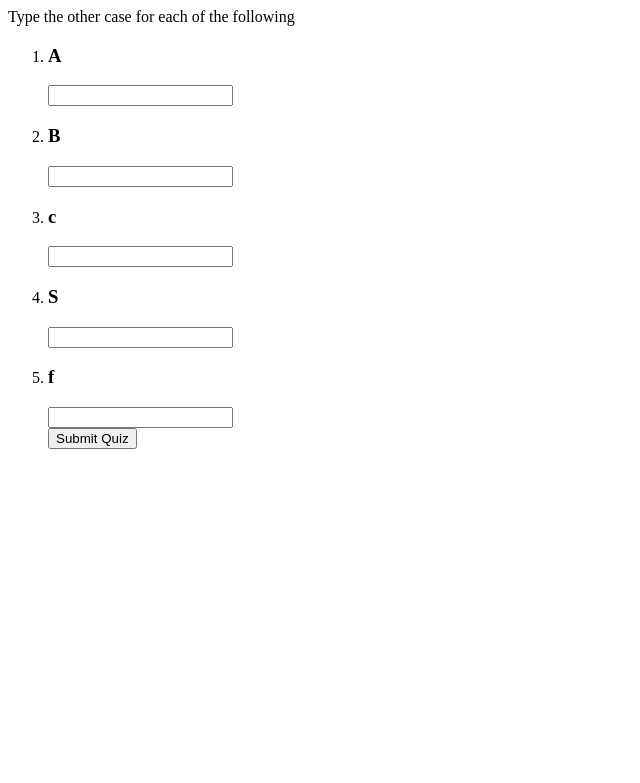
After one commit to Bengaluru17/team-9, a PHP site: page /level1.php in a window 1280 px wide. The commit adds this page. Shown: the top 783 px of the page, without its empty margins (0-640 px from the left). Run offline with PHP 8.4, Linux system fonts and the light colour scheme.

Commit message:
Add files via upload

```diff
--- /dev/null
+++ b/Amogh - Learn and Grow/level1.php
@@ -0,0 +1,66 @@
+<HTML>
+<BODY>
+<form action="level1grade.php">
+Type the other case for each of the following
+ <ol>
+
+                <li>
+
+                    <h3>A</h3>
+
+                    <div>
+                        <input type="text" name="question-1-answers" id="question-1-answers-A"/>
+                        <label for="question-1-answers-A"></label>
+                    </div>
+
+
+
+                </li>
+
+                <li>
+
+                    <h3>B</h3>
+
+                     <div>
+                        <input type="text" name="question-2-answers" id="question-1-answers-A"/>
+                        <label for="question-1-answers-A"></label>
+                    </div>
+
+                </li>
+
+                <li>
+
+                    <h3>c</h3>
+
+                     <div>
+                        <input type="text" name="question-3-answers" id="question-1-answers-A"/>
+                        <label for="question-1-answers-A"></label>
+                    </div>
+                </li>
+
+                <li>
+
+                    <h3>S</h3>
+                    <div>
+                        <input type="text" name="question-4-answers" id="question-1-answers-A"/>
+                        <label for="question-1-answers-A"></label>
+                    </div>
+
+
+                </li>
+
+                <li>
+
+                    <h3>f</h3>
+
+                     <div>
+                        <input type="text" name="question-5-answers" id="question-1-answers-A"/>
+                        <label for="question-1-answers-A"></label>
+                    </div>
+                </li>
+                 <input type="submit" value="Submit Quiz" />
+</form>
+</BODY>
+</HTML><?php
+
+?>
--- a/Amogh - Learn and Grow/play.php
+++ b/Amogh - Learn and Grow/play.php
@@ -16,7 +16,7 @@
 <body align="center" style="padding: 360px;">
 Successfully logged in!
 <a href="practice.php"><button type="button" class="btn btn-success btn-lg" id="myBtn" style="margin: 30px" >Practice</button></a>
-<a href="index.php"><button type="button" class="btn btn-success btn-lg" id="myBtn" >Play</button></a>
+<a href="level1.php"><button type="button" class="btn btn-success btn-lg" id="myBtn" >Play</button></a>
 </body>
 <?php
 
```
